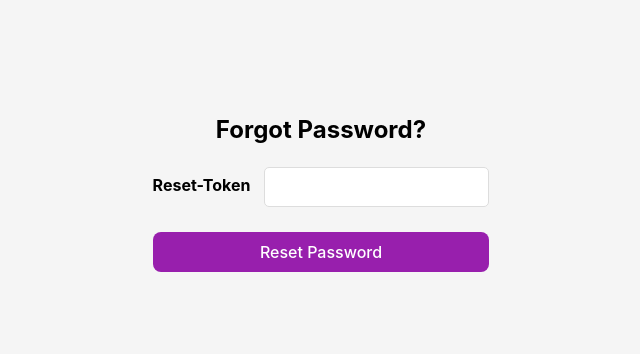
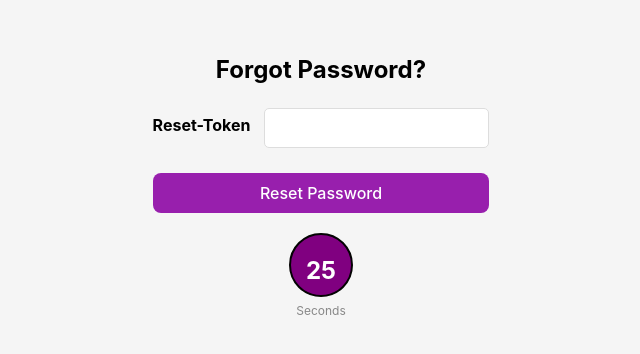
Before and after one commit to folusho-adeyemi/CapStone_Project, a React (Vite) app in the folder FashionConnect_ui/: page /reset-password in a window 1280 px wide. Shown: the part 218-572 px from the top of the page, without its empty margins (319-959 px from the left). Built offline with nearby package versions, Linux system fonts and the light colour scheme; no server answers.

Commit message:
updated the components to render the password change when token verification is successful, also improved the ui to show the timer

```diff
--- a/FashionConnect_ui/src/components/ConfirmToken/ConfirmToken.css
+++ b/FashionConnect_ui/src/components/ConfirmToken/ConfirmToken.css
@@ -4,3 +4,40 @@
 .title{
     color:black;
 }
+
+.countdown-container {
+    display: flex;
+    align-items: center;
+    justify-content: center;
+    flex-direction: column;
+    margin-top: 20px;
+  }
+
+  .countdown-circle {
+    position: relative;
+    width: 60px;
+    height: 60px;
+    border-radius: 50%;
+    border: 2px solid #040303;
+    background-color: purple;
+  }
+
+  .countdown-text {
+    display: flex;
+    justify-content: center;
+    align-items: center;
+    position: absolute;
+    top: 50%;
+    left: 50%;
+    right: 50%;
+    transform: translate(-100%, -100%);
+    font-size: 24px;
+    font-weight: bold;
+    color: #fefefe;
+  }
+
+  .countdown-label {
+    font-size: 12px;
+    color: #888;
+    margin-top: 5px;
+  }
--- a/FashionConnect_ui/src/components/ConfirmToken/ConfirmToken.jsx
+++ b/FashionConnect_ui/src/components/ConfirmToken/ConfirmToken.jsx
@@ -1,12 +1,29 @@
 import "./ConfirmToken.css"
-import React, { useState } from "react"
+import React, { useState, useEffect } from "react"
 import PasswordChange from "../PasswordChange/PasswordChange";
 
 
-export default function ConfirmToken() {
+export default function ConfirmToken({ email }) {
     const [token, setToken] = useState("")
     const [showPassword, setShowPassword] = useState(false)
     const [userID, setUserID] = useState("")
+    const [showResendButton, setShowResendButton] = useState(false);
+    const [countdown, setCountdown] = useState(30);
+
+
+    useEffect(() => {
+        let timer;
+        if (countdown > 0 && showResendButton === false) {
+            timer = setTimeout(() => {
+                setCountdown((prevCountdown) => prevCountdown - 1);
+            }, 1000); // Decrease countdown by 1 second (1000 milliseconds)
+        } else if (countdown === 0) {
+            setShowResendButton(true);
+        }
+
+        // Clear the timer when the component unmounts or when the token changes
+        return () => clearTimeout(timer);
+    }, [countdown, showResendButton]);
 
     const handleSubmit = async (e) => {
         e.preventDefault();
@@ -38,7 +55,41 @@ export default function ConfirmToken() {
         }
     };
 
+    const handleTryAgain = async (e) => {
+        document.getElementById('text').value = "";
+        e.preventDefault();
+
+        try {
+
+            // Make the API request
+            const response = await fetch(`http://localhost:3000/forgotpassword/`, {
+                method: 'POST',
+                headers: {
+                    'Content-Type': 'application/json',
+                },
+                body: JSON.stringify({ email }),
+                credentials: 'include'
+            })
+            if (response.ok) {
+                const data = await response.json()
+                const loggedInUser = data.user;
+                setShowResendButton(false)
+                setCountdown(30)
+                setToken("")
+            } else {
+                // Handle the password-reset failure case
+                alert('Reset failed');
+            }
+        } catch (error) {
+            // Handle any network or API request errors
+            alert('Password-Rest failed: ' + error);
+        }
+    };
+
+
     return (
+        <div>
+            {!showPassword && (
                 <div className='reset-form-container'>
                     <form className="reset-form" onSubmit={handleSubmit}>
                         <h2 className="main-title">Forgot Password?</h2>
@@ -53,10 +104,24 @@ export default function ConfirmToken() {
                             />
                         </div>
                         <button className="button" type="submit">Reset Password</button>
+                        {!showResendButton ? (
+                            <div className="countdown-container">
+                                <div className="countdown-circle">
+                                    <p className="countdown-text">{countdown}</p>
+                                </div>
+                                <p className="countdown-label">Seconds</p>
+                            </div>
+                        ) : (
+                            <button className="try-again" onClick={handleTryAgain}>
+                                Resend Token
+                            </button>
+                        )}
                     </form>
+                </div>
+            )}
             <div>
                 {showPassword && <PasswordChange userID={userID} />}
             </div>
         </div>
-    )
+    );
 }
--- a/FashionConnect_ui/src/components/LoginForm/LoginForm.jsx
+++ b/FashionConnect_ui/src/components/LoginForm/LoginForm.jsx
@@ -65,7 +65,7 @@ export default function LoginForm() {
         <div className="form-group">
           <label htmlFor="password">Password:</label>
           <input
-            type="text"
+            type="password"
             id="password"
             value={password}
             onChange={(e) => setPassword(e.target.value)}
--- a/FashionConnect_ui/src/components/PasswordChange/PasswordChange.jsx
+++ b/FashionConnect_ui/src/components/PasswordChange/PasswordChange.jsx
@@ -43,7 +43,7 @@ export default function PasswordChange({ userID }) {
     return (
         <div className="signup-form-container">
             <form className="signup-form" onSubmit={handleSubmit}>
-                <h2>Sign Up</h2>
+                <h2>Password Change</h2>
                 <div className="form-group">
                     <label htmlFor="password">Password:</label>
                     <input
```
Lines whose indentation alone changed are shown as unchanged.
